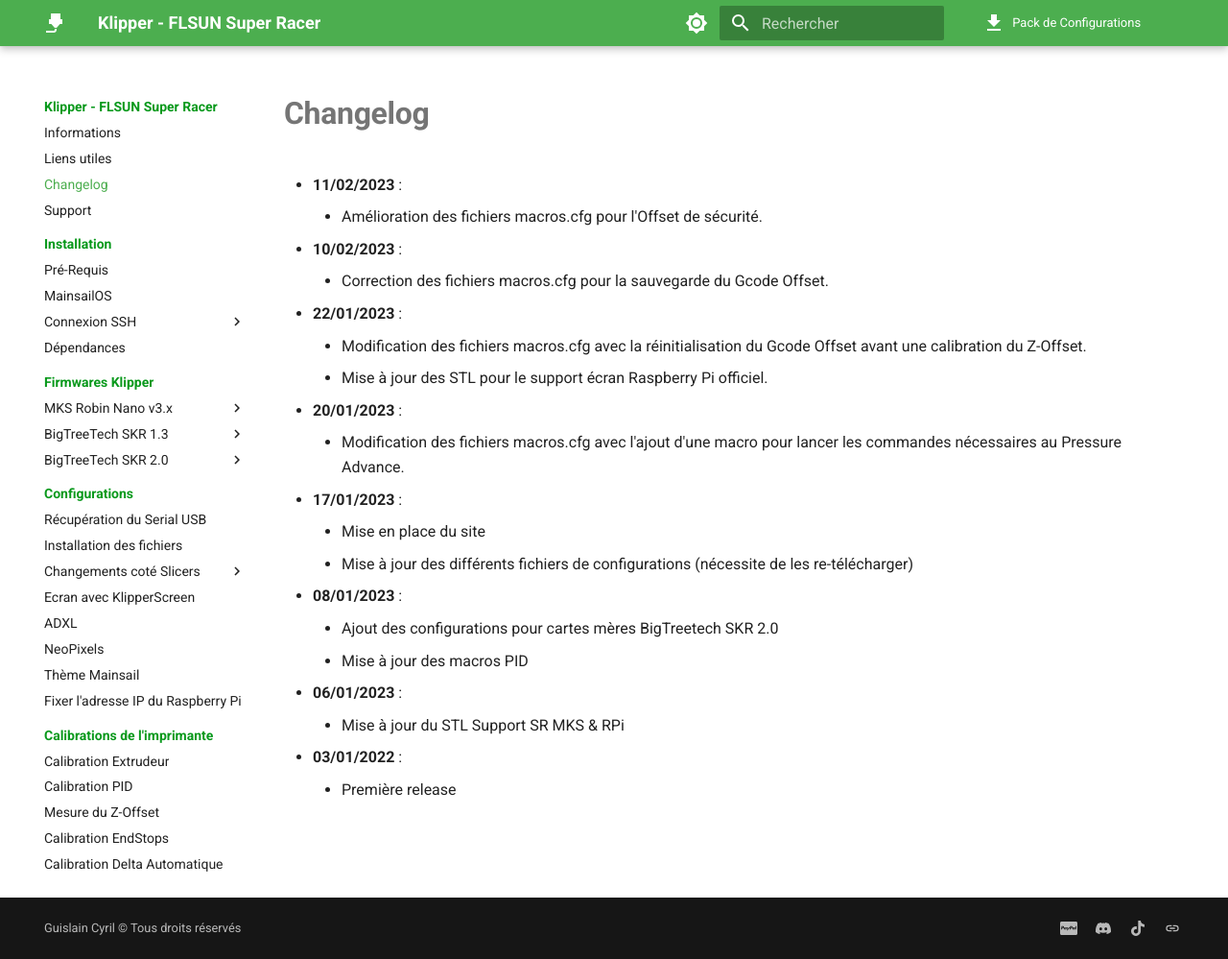
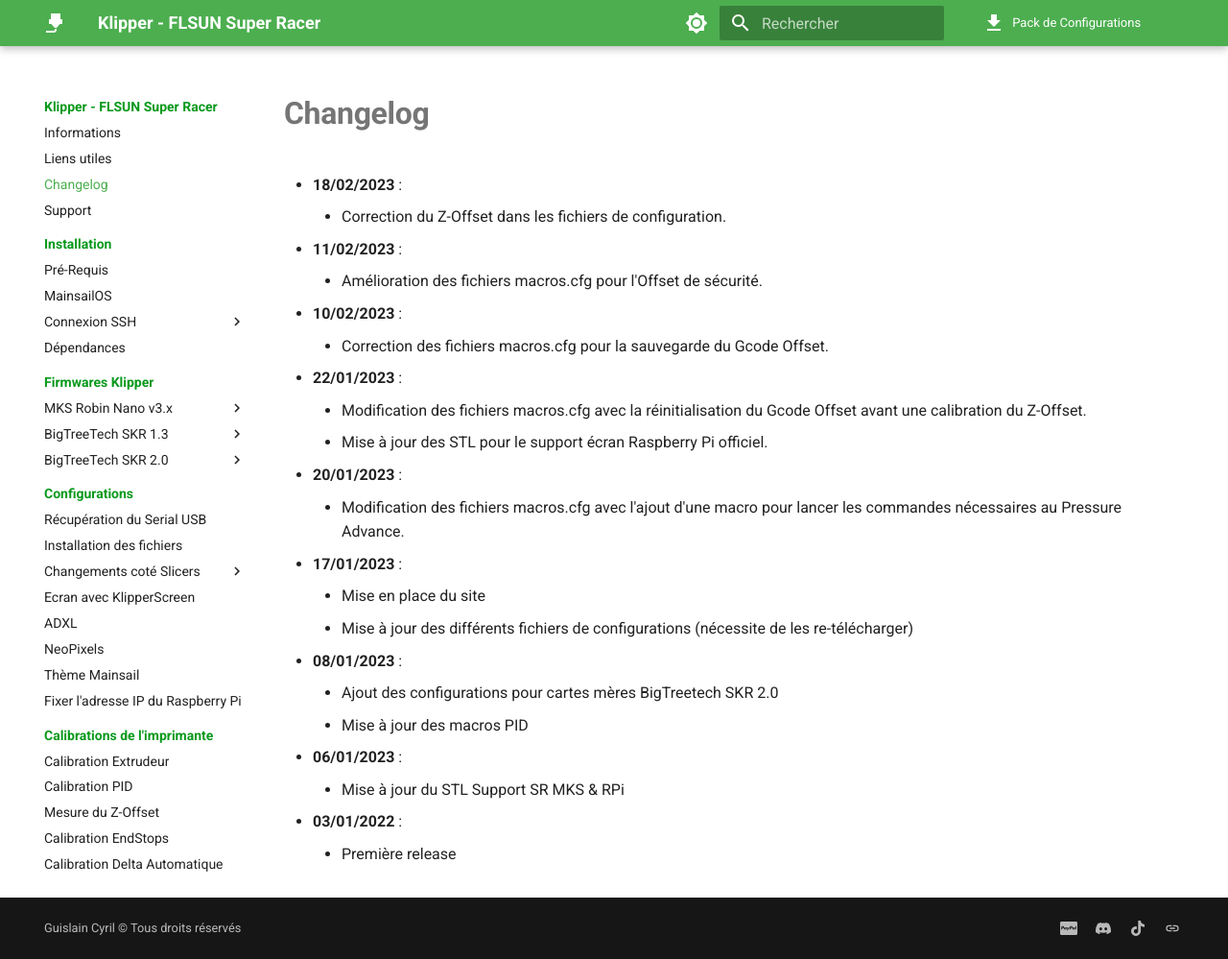
Before and after one commit to Guilouz/Klipper-Flsun-Super-Racer, an MkDocs documentation site: the page built from docs/changelog.md, in a window 1280 px wide and 999 px high. Shown: the whole window at 96% size. Built offline with MkDocs 1.6.1 and Material for MkDocs 9.7.7, drawn with Linux system fonts in a browser that asks for light colours; comment, search, counter and statistics services are not loaded.

Commit message:
Update changelog.md

```diff
--- a/docs/changelog.md
+++ b/docs/changelog.md
@@ -6,6 +6,11 @@
 # Changelog
 
 <ul>
+    <li><b>18/02/2023</b> :
+    <ul>
+      <li>Correction du Z-Offset dans les fichiers de configuration.</li>
+    </ul>
+  </li>
     <li><b>11/02/2023</b> :
     <ul>
       <li>Amélioration des fichiers macros.cfg pour l'Offset de sécurité.</li>
```
